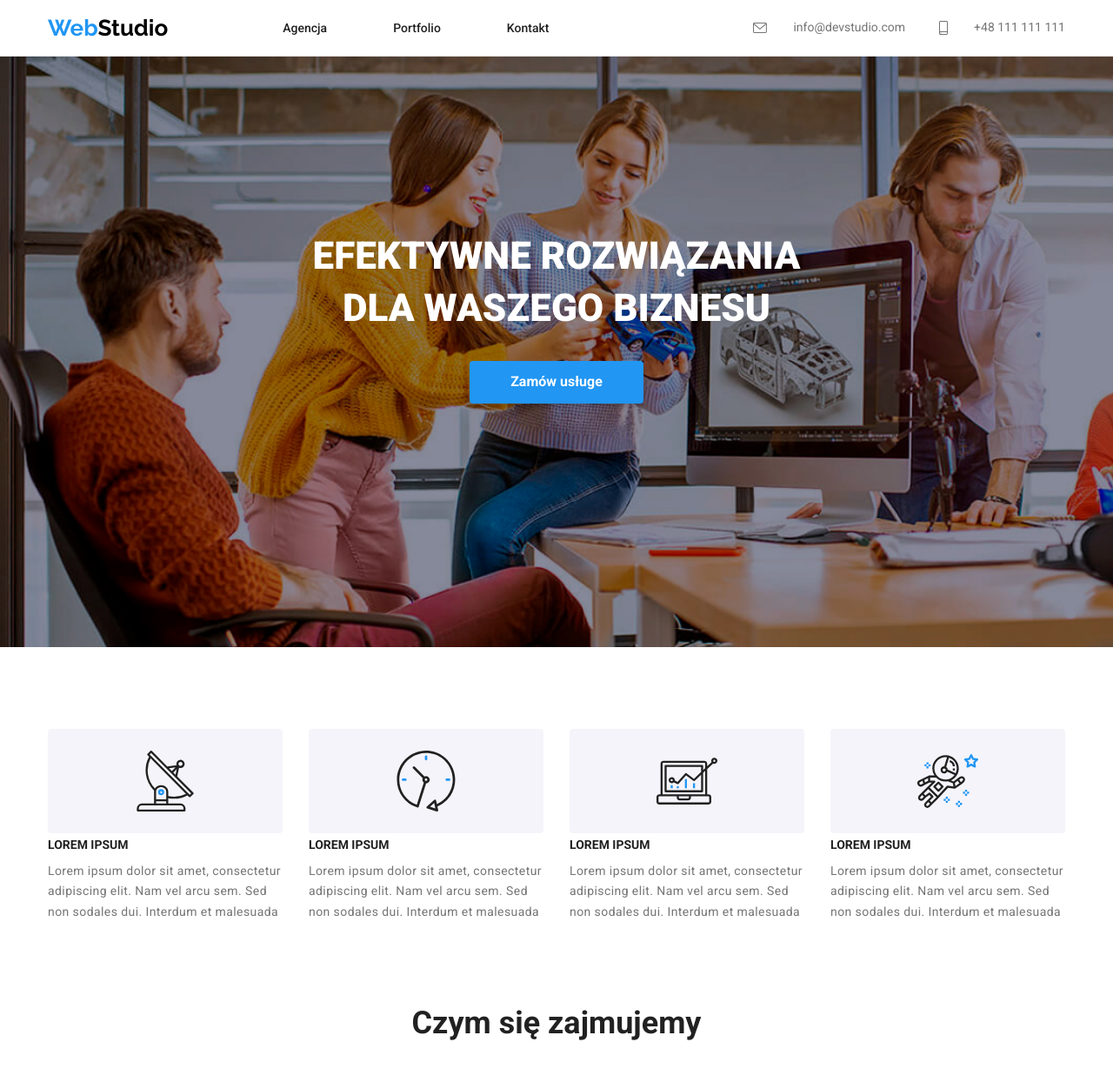
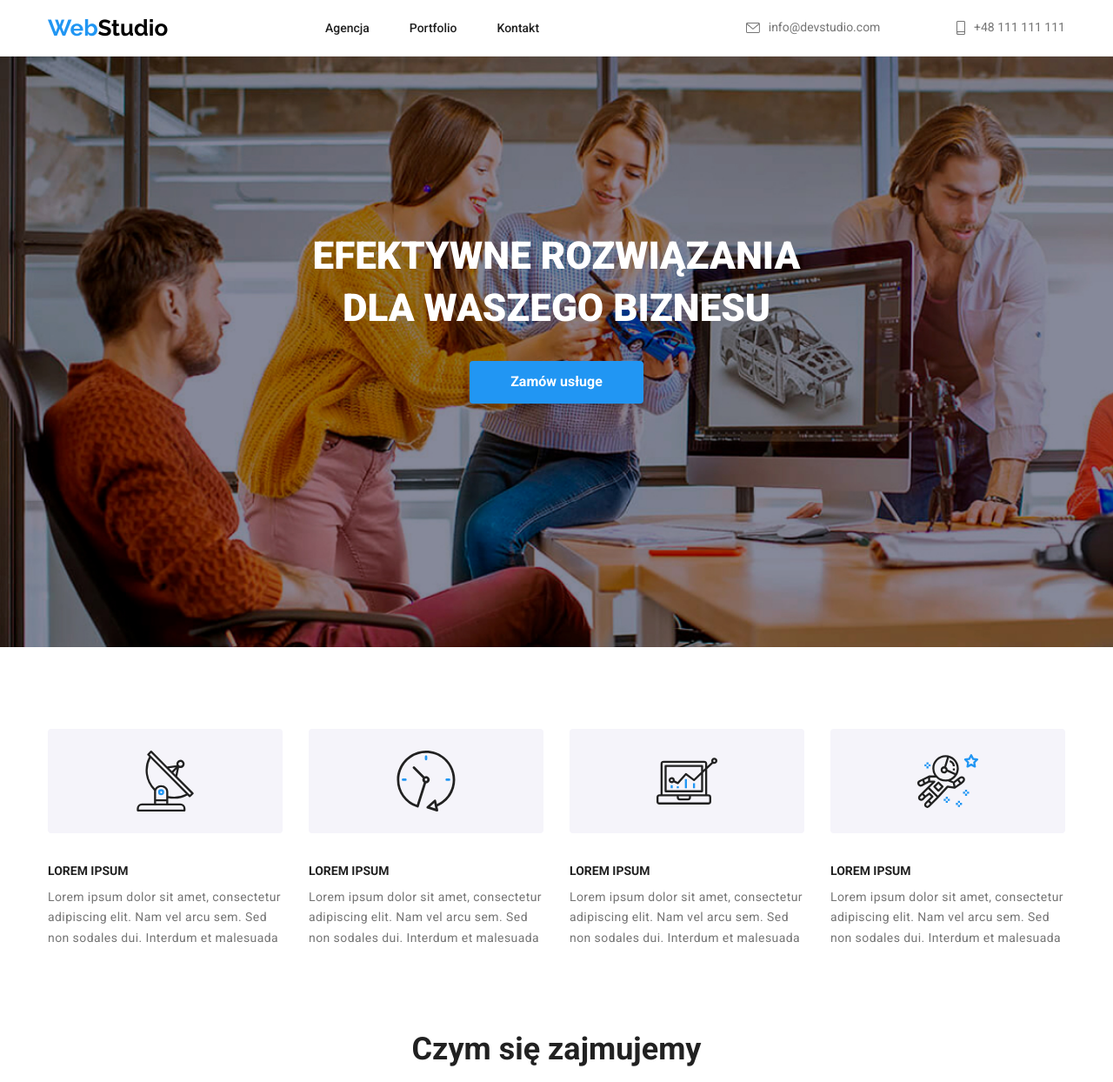
Before and after one commit to KowalskaMarta/goit-markup-hw-04, a plain HTML site: page index.html in a window 1280 px wide. Shown: the top 1244 px of the page at 87% size. Drawn offline with nearby package versions, Linux system fonts and the light colour scheme.

Commit message:
add changes init

```diff
--- a/css/style.css
+++ b/css/style.css
@@ -60,7 +60,6 @@ body {
   line-height: 1.17;
   list-style: none;
   display: flex;
-  padding-right: 46px;
 }
 .link-nav:hover,
 .link-nav:focus {
@@ -76,7 +75,7 @@ body {
   gap: 50px;
   display: flex;
   align-items: center;
-  gap: 30px;
+  gap: 10px;
 }
 .contact:hover,
 .contact:focus {
@@ -107,6 +106,7 @@ body {
   color: var(--main-font-color);
   line-height: 1.17;
   margin-bottom: 10px;
+  margin-top: 30px;
 }
 .description {
   font-weight: 400;
@@ -230,7 +230,7 @@ body {
   padding-top: 24px;
   padding-bottom: 24px;
   list-style: none;
-  gap: 30px;
+  gap: 46px;
   margin-right: 150px;
 }
 .hd-border {
```
